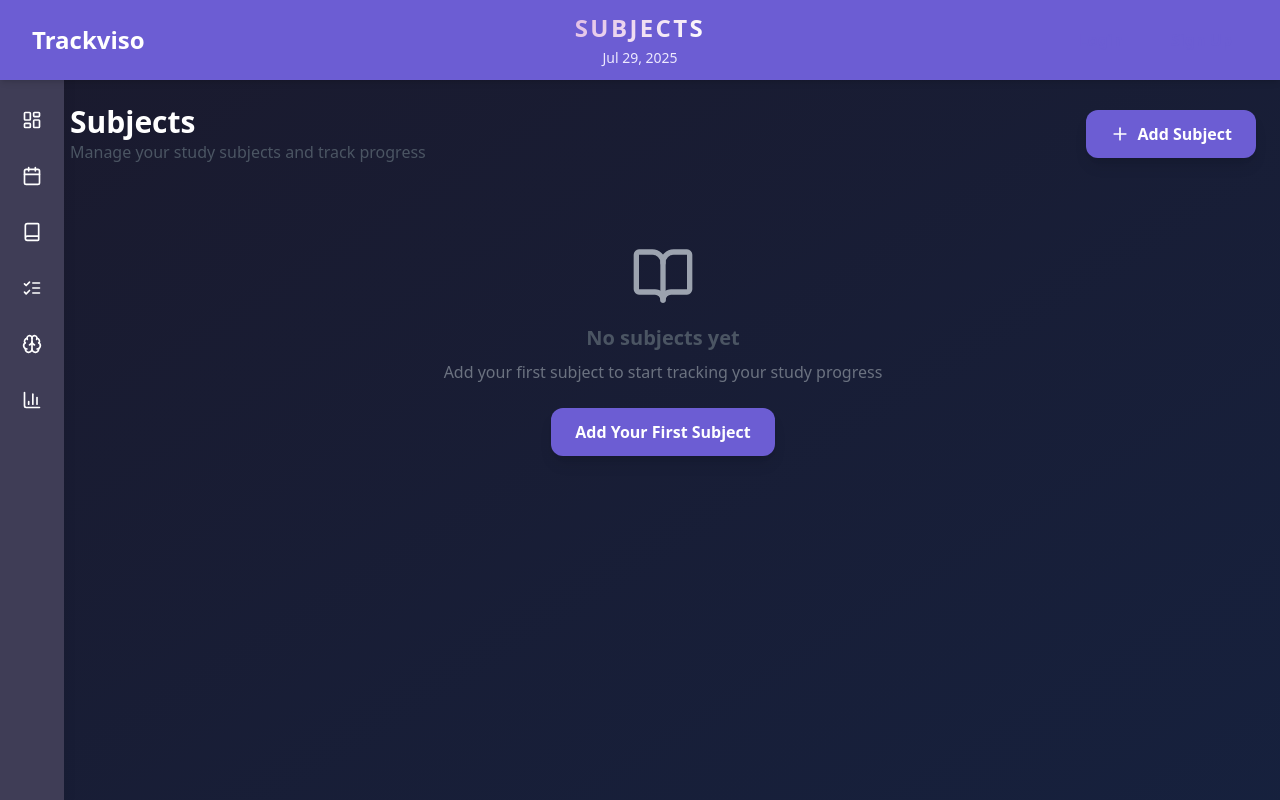
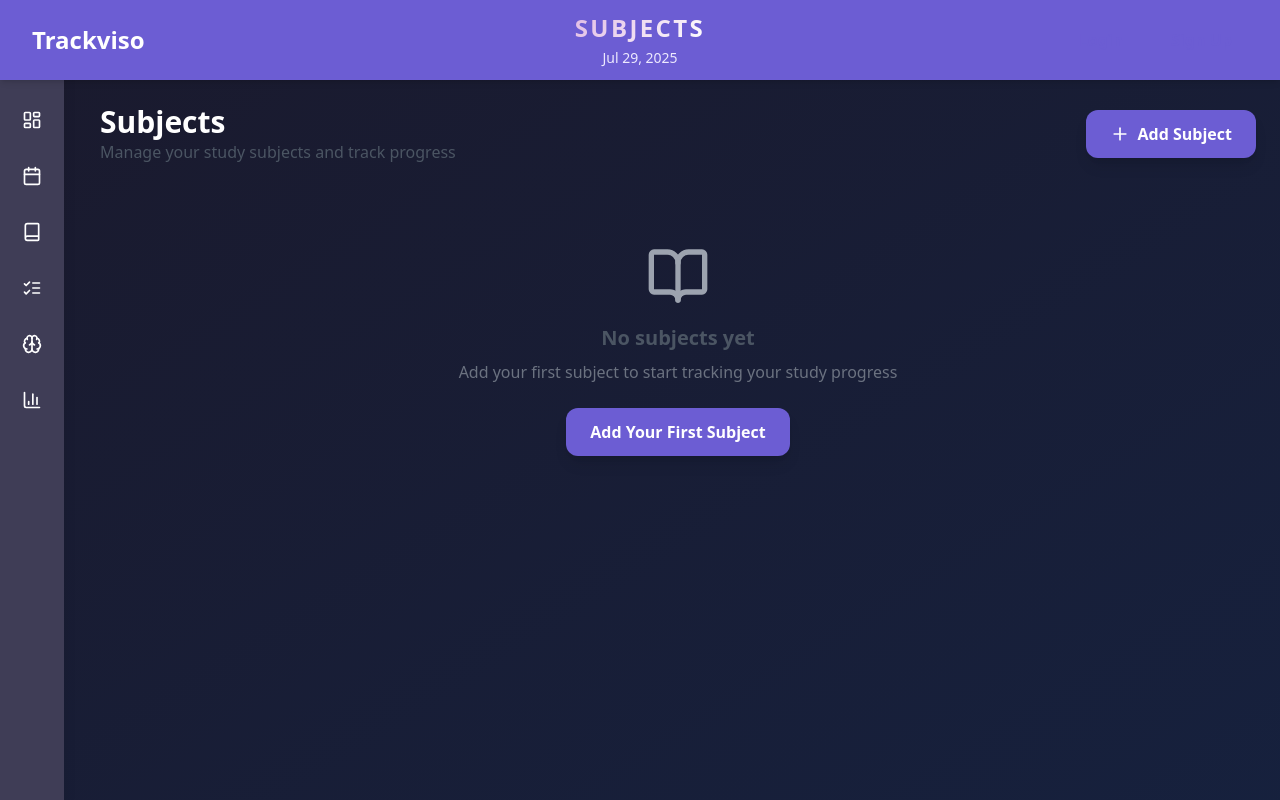
Before and after one commit to dkhedekar79/Trackademic, a React (Vite) app: page /subjects in a window 1280 px wide. Built offline with nearby package versions, Linux system fonts and the light colour scheme; no server answers.

Commit message:
Update Subjects.jsx

```diff
--- a/src/pages/Subjects.jsx
+++ b/src/pages/Subjects.jsx
@@ -102,7 +102,7 @@ const Subjects = () => {
   };
 
   return (
-    <div className="bg-gradient-to-br from-[#1a1a2e] to-[#16213e] min-h-screen mt-20 pl-[70px] pr-6 py-6">
+    <div className="bg-gradient-to-br from-[#1a1a2e] to-[#16213e] min-h-screen mt-20 pl-[100px] pr-6 py-6">
       {/* Header */}
       <div className="flex items-center justify-between mb-8">
         <div>
```
